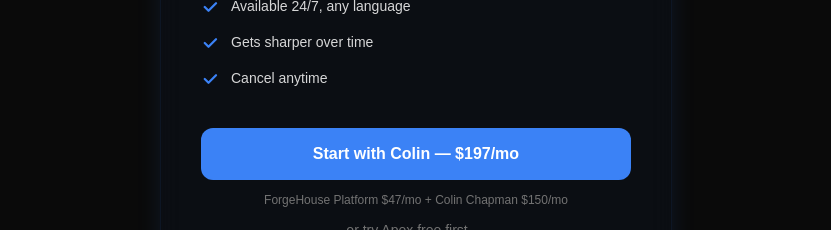
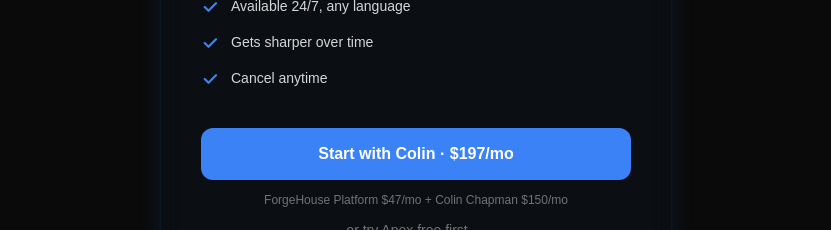
Before and after one commit to Apex-Sudo/forgehouse-site, a Next.js app: page /pricing in a window 1280 px wide. Shown: the part 820-1050 px from the top of the page, without its empty margins (224-1055 px from the left). Built offline with nearby package versions, Linux system fonts and the light colour scheme; no server answers.

Commit message:
fix: remove em dash from pricing button, add error display, re-set price env vars

```diff
--- a/src/app/pricing/page.tsx
+++ b/src/app/pricing/page.tsx
@@ -70,9 +70,11 @@ const faqJsonLd = {
 function SubscribeButton() {
   const { data: session, status } = useSession();
   const [loading, setLoading] = useState(false);
+  const [error, setError] = useState<string | null>(null);
 
   const handleSubscribe = async () => {
     if (status === "loading") return;
+    setError(null);
 
     if (!session) {
       window.location.href = "/sign-in";
@@ -90,11 +92,11 @@ function SubscribeButton() {
       if (data.url) {
         window.location.href = data.url;
       } else {
-        console.error("Checkout error:", data.error);
+        setError(data.error || "Something went wrong");
         setLoading(false);
       }
     } catch (err) {
-      console.error("Checkout error:", err);
+      setError("Connection error. Please try again.");
       setLoading(false);
     }
   };
@@ -106,8 +108,9 @@ function SubscribeButton() {
         disabled={loading}
         className="block w-full bg-amber text-white py-3.5 rounded-xl font-semibold hover:bg-amber-dark transition text-center disabled:opacity-50 cursor-pointer"
       >
-        {loading ? "Loading..." : "Start with Colin — $197/mo"}
+        {loading ? "Loading..." : "Start with Colin · $197/mo"}
       </button>
+      {error && <p className="mt-2 text-sm text-red-400 text-center">{error}</p>}
       <div className="mt-3 text-xs text-muted text-center space-y-0.5">
         <p>ForgeHouse Platform $47/mo + Colin Chapman $150/mo</p>
       </div>
```
